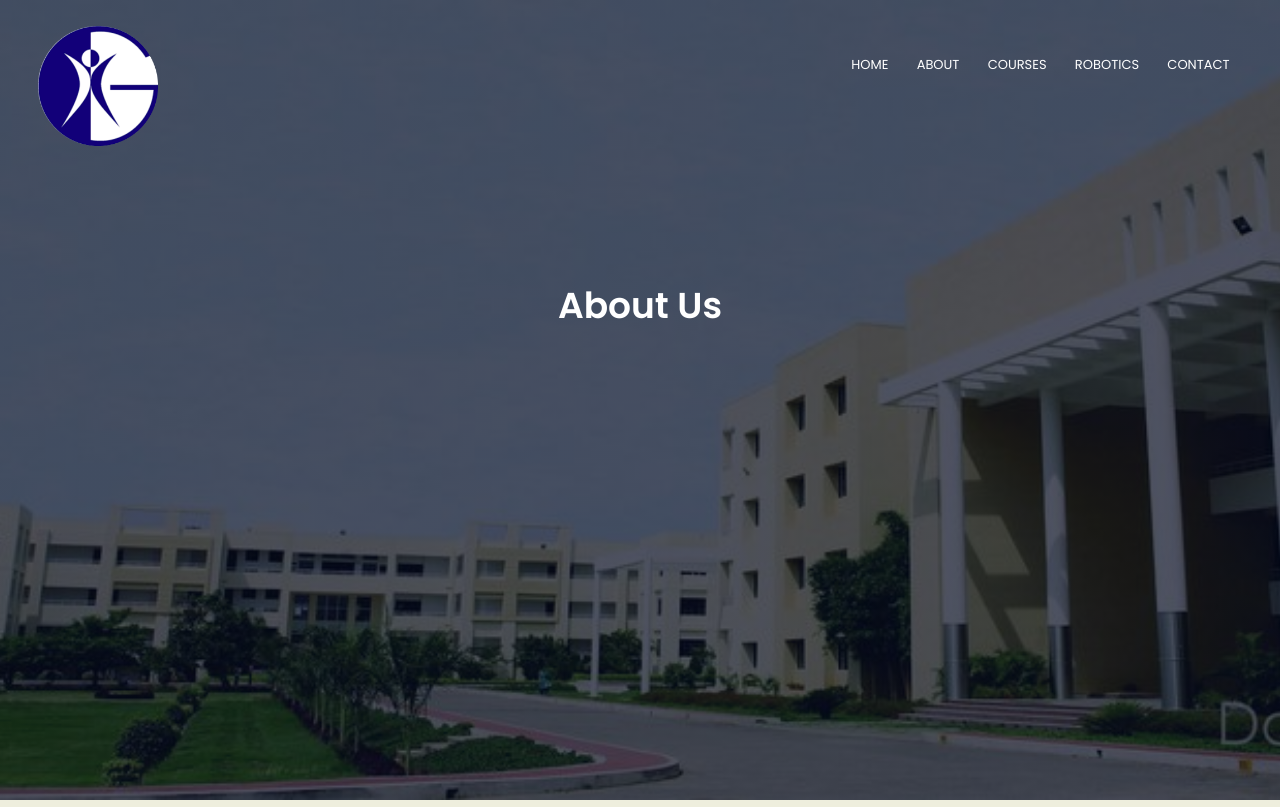
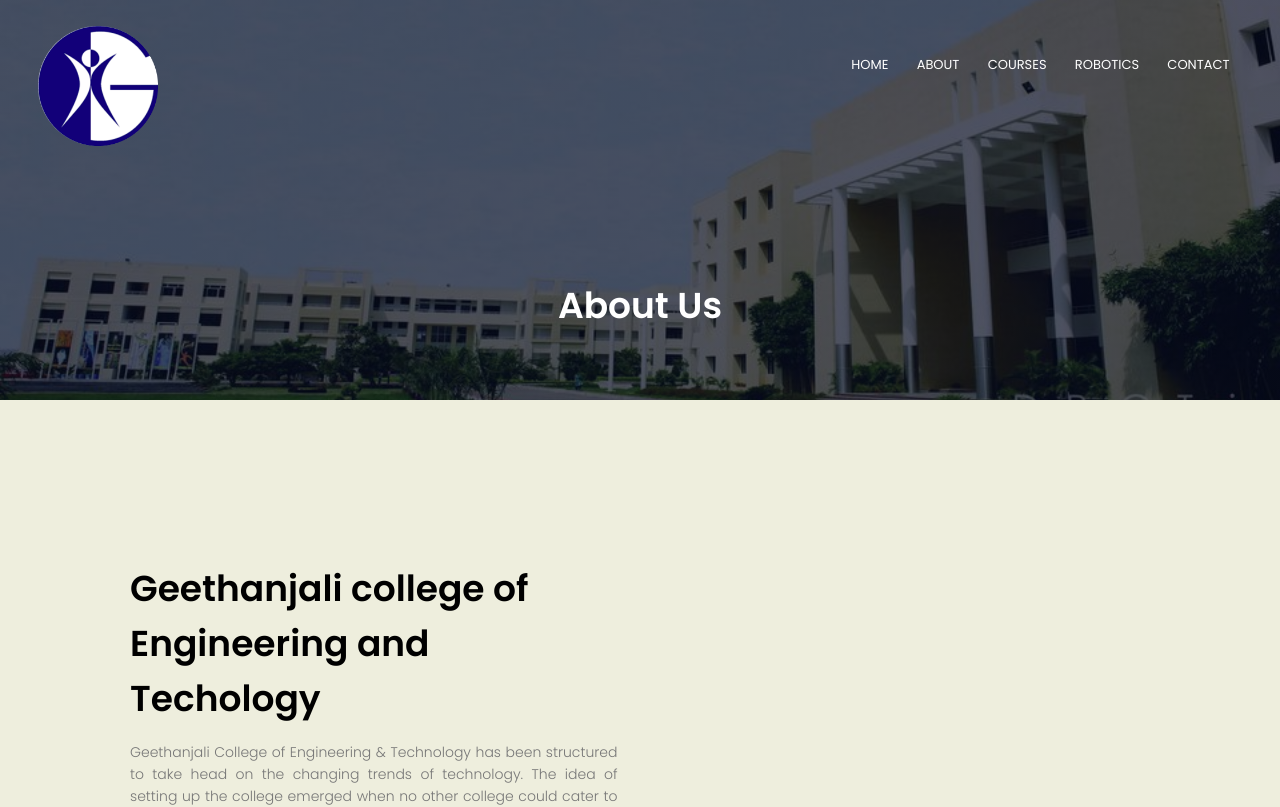
Before and after one commit to waheeduddin1357/robotics_website_gcet, a plain HTML site: page about.html in a window 1280 px wide. Shown: the top 807 px of the page. Drawn offline with Linux system fonts and the light colour scheme.

Commit message:
Update style.css

```diff
--- a/style.css
+++ b/style.css
@@ -575,14 +575,8 @@ h3 {
 }
 
 .sub-header-image-1 {
-
-    min-height: 100vh;
-    width: 100%;
     background-image: linear-gradient(rgba(4, 9, 30, 0.7), rgba(4, 9, 30, 0.7)),
       url(images/aboutt.jpg);
-    background-position: center;
-    background-size: cover;
-    position: relative;
   }
 
 .sub-header-image-2 {
```
